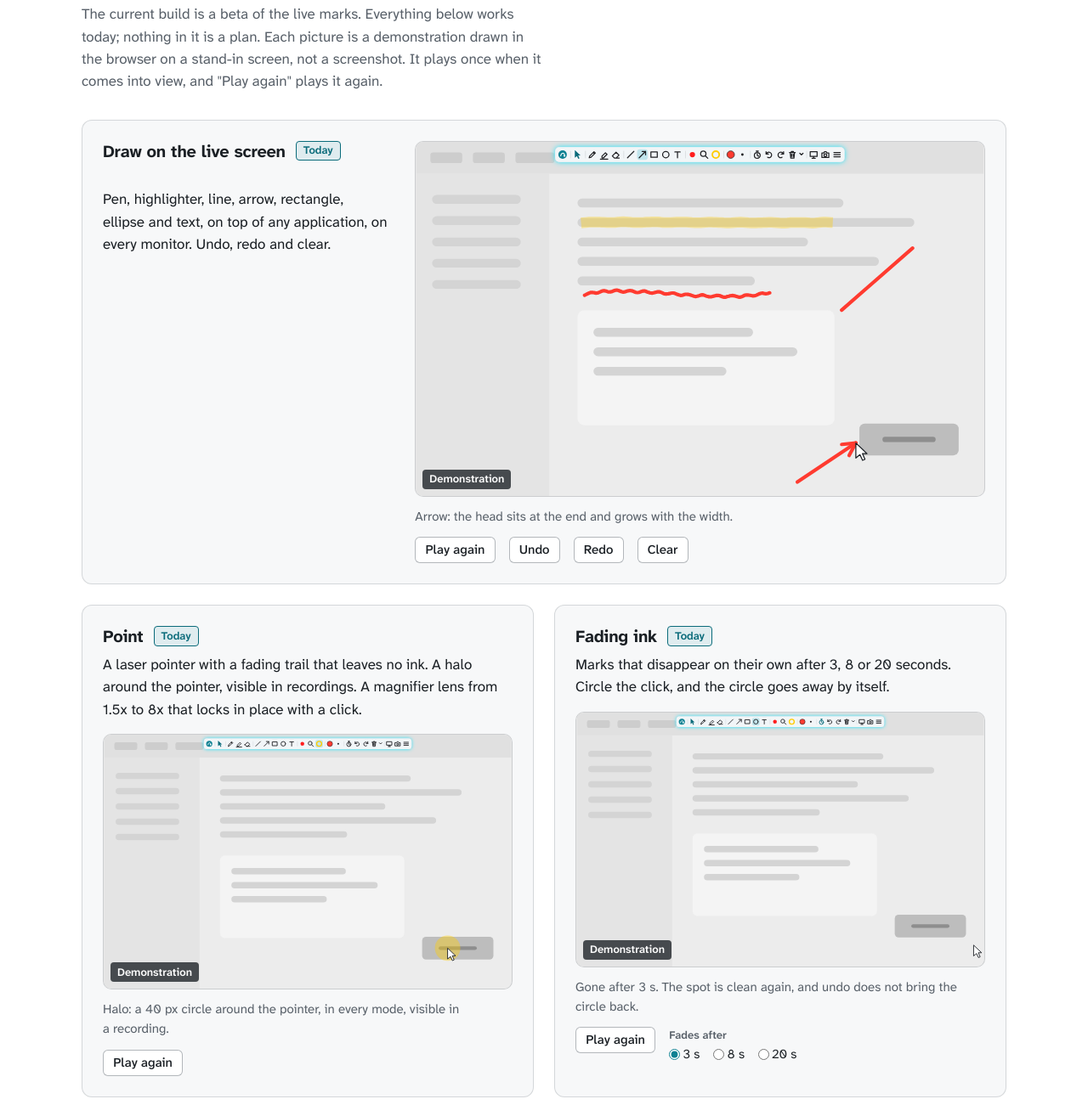
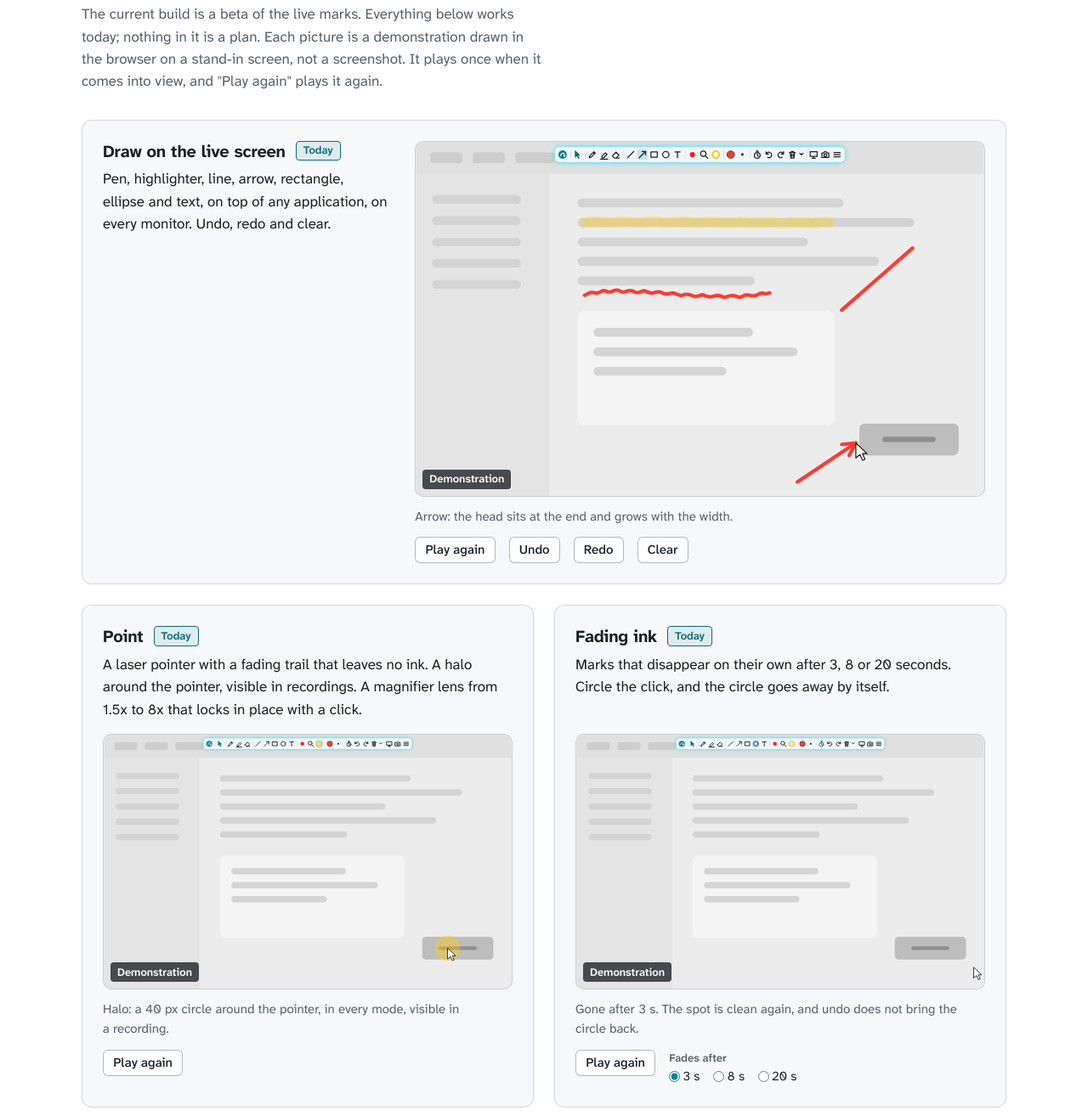
Before and after one commit to showtrace/showtrace, a plain HTML site: page site/index.html in a window 1280 px wide. Shown: the part 1199-2513 px from the top of the page at 85% size. Drawn offline with Linux system fonts and the light colour scheme.

Commit message:
fix(site): the lead card's heading sits on its text; cards side by side start their stages on one line
- The wide first card put 32 px between its heading and its text, the
  grid's row gap on top of the 8 px the other cards use. Its rows now
  have no gap, and the last row takes the height the demonstration
  needs.
- Two cards in a row started their stages at different heights when
  their texts differed by a line (Point and Fading ink: 27 px apart at
  1280 px). The cards of the grid now share the grid's rows through
  subgrid: headings, texts and stages each start on one line. A
  browser without subgrid lays each card out on its own, as before.
  A card has three children for this: its header, its text and its
  .feature-demo.
- The card's padding is 1rem at 320 px and 1.5rem from about 720 px,
  so a demonstration there gets 239 px instead of 213.

Co-Authored-By: Claude Opus 5.5 <noreply@anthropic.com>

```diff
--- a/site/styles.css
+++ b/site/styles.css
@@ -614,12 +614,25 @@ kbd {
   margin-top: var(--space-6);
 }
 
+/* 1rem of padding at 320 px, 1.5rem from about 720 px: the demonstration keeps the width it needs. */
 .feature {
   background: var(--surface);
   border: 1px solid var(--rule);
   border-radius: var(--radius-l);
-  padding: var(--space-5);
+  padding: clamp(1rem, 0.6rem + 2vw, 1.5rem);
   min-width: 0;
+}
+
+/* Cards side by side share their rows, so that their headings, their text and their demonstrations start on one
+   line. A browser without subgrid lays each card out on its own, as before. */
+@supports (grid-template-rows: subgrid) {
+  .features > .feature:not(.feature-lead) {
+    display: grid;
+    grid-row: span 3;
+    grid-template-rows: subgrid;
+    row-gap: 0;
+    align-content: start;
+  }
 }
 
 .feature-head {
@@ -642,11 +655,14 @@ kbd {
   grid-column: 1 / -1;
 }
 
+/* The first card is wide: its text on the left, its demonstration over three rows on the right. The rows have no
+   gap, so the heading sits as close to its text as in the other cards, and the last row takes what is left. */
 @media (min-width: 56rem) {
   .feature-lead {
     display: grid;
     grid-template-columns: minmax(14rem, 0.8fr) minmax(0, 1.6fr);
-    gap: var(--space-5) var(--space-6);
+    grid-template-rows: auto auto 1fr;
+    gap: 0 var(--space-6);
     align-items: start;
   }
 
```
